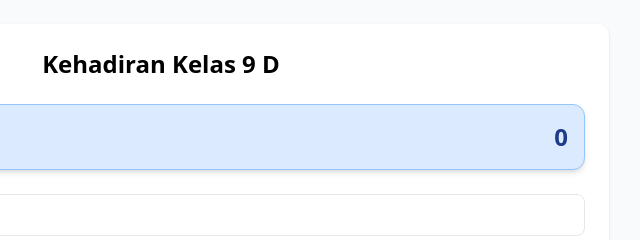
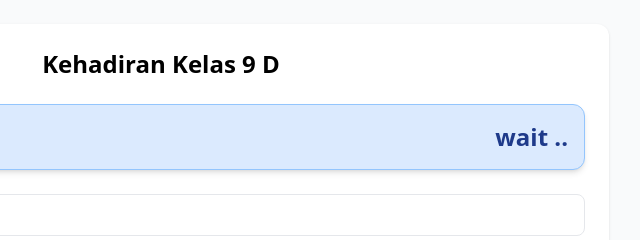
Before and after one commit to apksmpun/absenwisuda, a plain HTML site: page 9D.html in a window 1280 px wide. Shown: the top 240 px of the page, 479-1119 px from the left. Drawn offline with nearby package versions, Linux system fonts and the light colour scheme; no server answers.

Commit message:
Update 9D.html

```diff
--- a/9D.html
+++ b/9D.html
@@ -16,7 +16,7 @@
         <div class="bg-blue-100 border border-blue-300 rounded-xl p-4 shadow-md flex items-center justify-between">
             <div class="text-lg font-semibold text-blue-700">🎓 Jumlah Hadir</div>
 
-          <div id="jumlahHadir" class="text-2xl font-bold text-blue-900">0</div>
+          <div id="jumlahHadir" class="text-2xl font-bold text-blue-900">wait ..</div>
         </div><br>
       </div>
 
```
